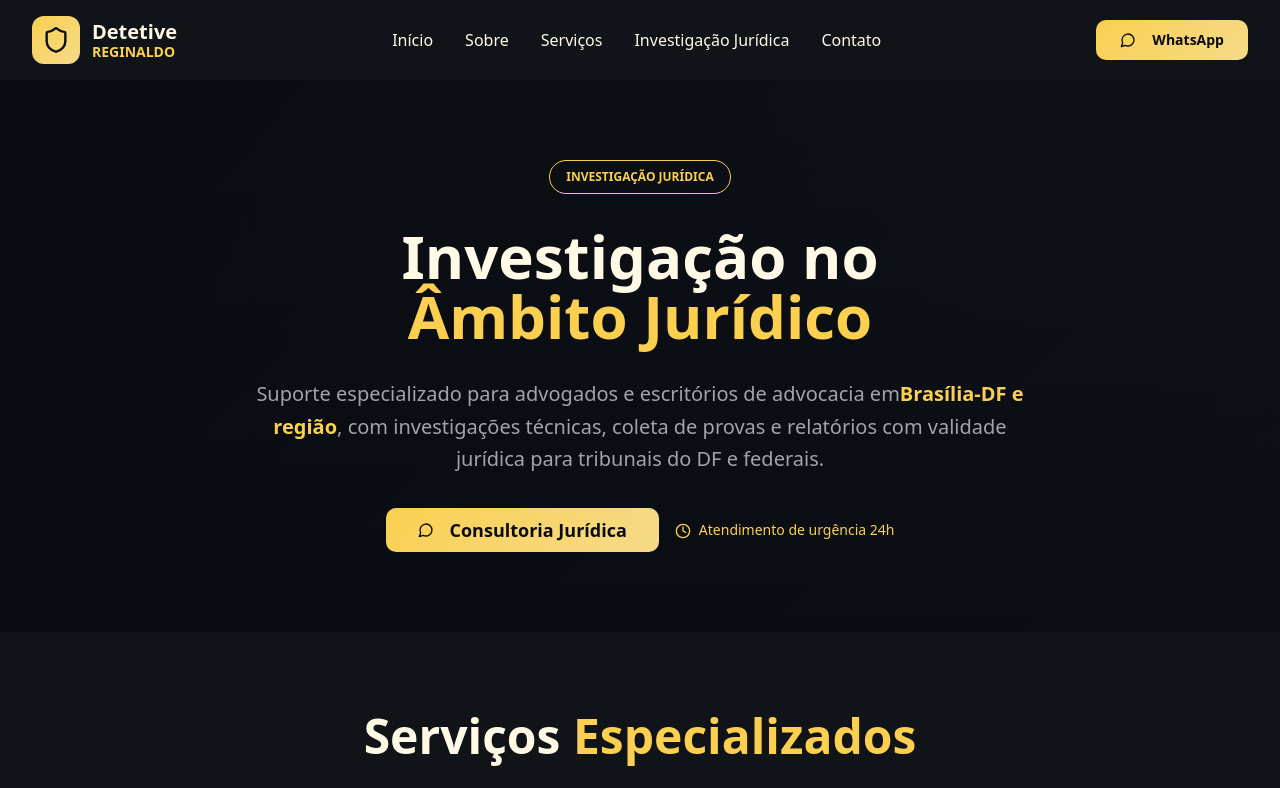
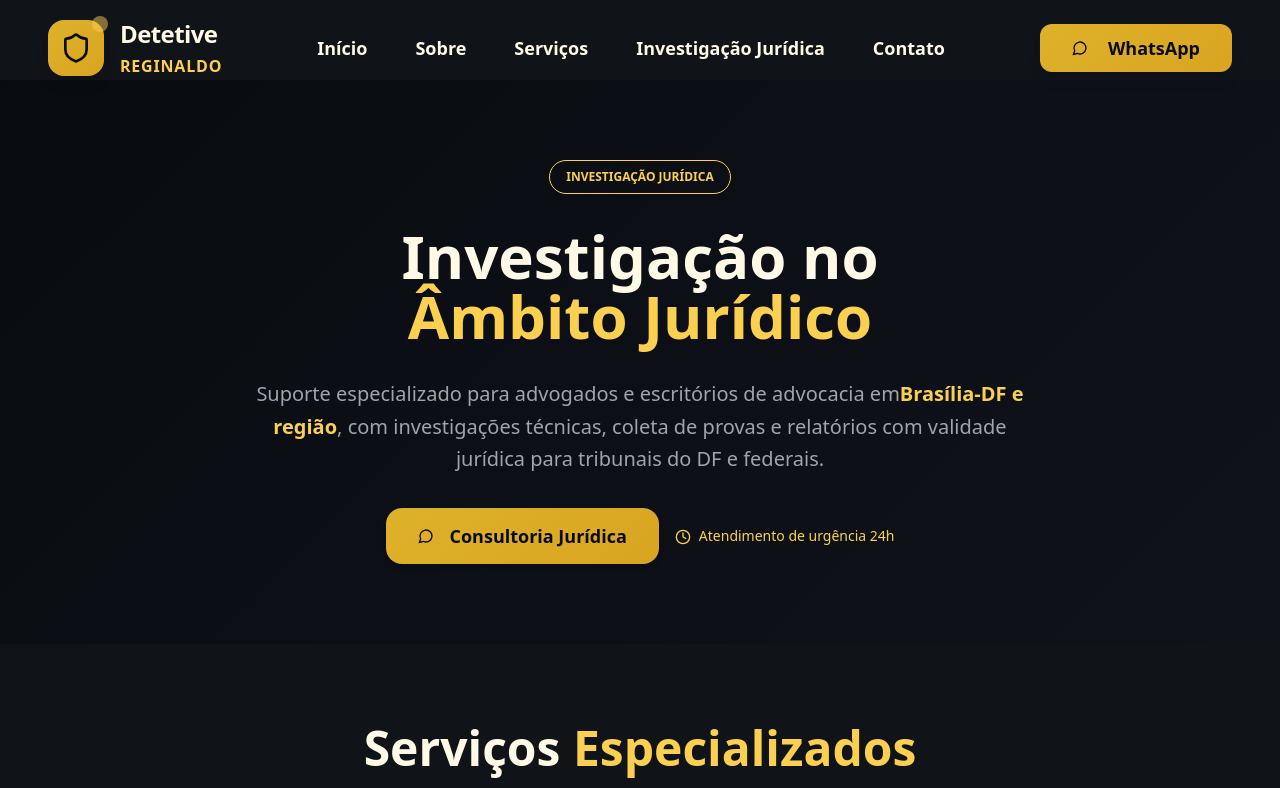
Before and after one commit to regis345/teixeira-site-maker, a React (Vite) app: page /investigacao-juridica in a window 1280 px wide. Shown: the top 788 px of the page. Built offline with nearby package versions, Linux system fonts and the light colour scheme.

Commit message:
Refatorar layout para profissionalismo

```diff
--- a/src/components/About.tsx
+++ b/src/components/About.tsx
@@ -35,18 +35,24 @@ export const About = () => {
   ];
 
   return (
-    <section id="sobre" className="py-20 bg-detective-surface/30">
-      <div className="max-w-7xl mx-auto px-6 lg:px-8">
+    <section id="sobre" className="py-24 bg-gradient-to-br from-detective-surface/20 via-background to-detective-surface/30">
+      <div className="max-w-7xl mx-auto px-8 lg:px-12">
         {/* Cabeçalho */}
-        <div className="text-center space-y-6 mb-16">
-          <Badge variant="outline" className="border-detective-gold text-detective-gold px-4 py-2">
-            CONHEÇA O DETETIVE
-          </Badge>
+        <div className="text-center space-y-8 mb-20">
+          <div className="inline-flex items-center bg-detective-gold/10 border border-detective-gold/30 rounded-full px-6 py-3">
+            <span className="text-detective-gold font-bold text-sm tracking-wider uppercase">Conheça o Detetive</span>
+          </div>
 
-          <h2 className="text-4xl lg:text-5xl font-bold text-foreground">
-            Detetive Particular em Brasília DF
-            <span className="text-detective-gold"> - Reginaldo</span>
-          </h2>
+          <div className="space-y-6">
+            <h2 className="text-4xl lg:text-6xl font-black text-foreground leading-tight">
+              Detetive Particular em Brasília DF
+              <span className="text-detective-gold block lg:inline"> - Reginaldo</span>
+            </h2>
+
+            <div className="flex justify-center">
+              <div className="h-1 w-32 bg-gradient-gold rounded-full" />
+            </div>
+          </div>
         </div>
 
         <div className="grid lg:grid-cols-2 gap-16 items-center">
--- a/src/components/Header.tsx
+++ b/src/components/Header.tsx
@@ -61,34 +61,38 @@ export const Header = () => {
 
   return (
     <header
-      className={`fixed top-0 left-0 right-0 z-50 transition-all duration-300 ${
+      className={`fixed top-0 left-0 right-0 z-50 transition-all duration-500 ${
         isScrolled
-          ? 'bg-detective-dark/95 backdrop-blur-md border-b border-detective-accent shadow-professional'
+          ? 'bg-detective-dark/95 backdrop-blur-lg border-b border-detective-gold/20 shadow-professional'
           : 'bg-transparent'
       }`}
     >
-      <div className="max-w-7xl mx-auto px-6 lg:px-8">
-        <div className="flex items-center justify-between h-20">
+      <div className="max-w-7xl mx-auto px-8 lg:px-12">
+        <div className="flex items-center justify-between h-24">
           {/* Logo */}
-          <div className="flex items-center space-x-3 cursor-pointer" onClick={() => window.location.href = '/'}>
-            <div className="w-12 h-12 bg-gradient-gold rounded-lg flex items-center justify-center">
-              <Shield className="w-7 h-7 text-detective-dark" />
+          <div className="flex items-center space-x-4 cursor-pointer group" onClick={() => window.location.href = '/'}>
+            <div className="relative">
+              <div className="w-14 h-14 bg-gradient-gold rounded-2xl flex items-center justify-center shadow-lg group-hover:scale-110 transition-transform duration-300">
+                <Shield className="w-8 h-8 text-detective-dark" />
+              </div>
+              <div className="absolute -top-1 -right-1 w-4 h-4 bg-detective-gold rounded-full opacity-0 group-hover:opacity-100 transition-opacity duration-300 animate-pulse" />
             </div>
-            <div>
-              <div className="text-xl font-bold text-foreground">Detetive</div>
-              <div className="text-detective-gold font-semibold text-sm -mt-1">REGINALDO</div>
+            <div className="space-y-1">
+              <div className="text-2xl font-black text-foreground tracking-tight">Detetive</div>
+              <div className="text-detective-gold font-bold text-base -mt-1 tracking-wider">REGINALDO</div>
             </div>
           </div>
 
           {/* Menu Desktop */}
-          <nav className="hidden lg:flex items-center space-x-8">
+          <nav className="hidden lg:flex items-center space-x-12">
             {navItems.map((item) => (
               <button
                 key={item.id}
                 onClick={() => handleNavigation(item)}
-                className="text-foreground hover:text-detective-gold transition-colors duration-200 font-medium"
+                className="text-foreground hover:text-detective-gold transition-all duration-300 font-semibold text-lg relative group"
               >
                 {item.label}
+                <span className="absolute -bottom-2 left-0 w-0 h-0.5 bg-detective-gold transition-all duration-300 group-hover:w-full" />
               </button>
             ))}
           </nav>
@@ -97,9 +101,9 @@ export const Header = () => {
           <div className="hidden lg:flex">
             <Button
               onClick={handleWhatsAppClick}
-              className="bg-gradient-gold hover:shadow-gold text-detective-dark font-bold px-6 py-2 transition-all duration-300 hover:scale-105"
+              className="bg-gradient-gold hover:shadow-gold text-detective-dark font-bold px-8 py-3 text-lg rounded-xl transition-all duration-500 hover:scale-105 shadow-lg"
             >
-              <MessageCircle className="w-4 h-4 mr-2" />
+              <MessageCircle className="w-5 h-5 mr-3" />
               WhatsApp
             </Button>
           </div>
--- a/src/components/Services.tsx
+++ b/src/components/Services.tsx
@@ -60,59 +60,65 @@ export const Services = () => {
   };
 
   return (
-    <section id="servicos" className="py-20 bg-background">
-      <div className="max-w-7xl mx-auto px-6 lg:px-8">
+    <section id="servicos" className="py-24 bg-gradient-to-br from-background via-detective-surface/30 to-background">
+      <div className="max-w-7xl mx-auto px-8 lg:px-12">
         {/* Cabeçalho */}
-        <div className="text-center space-y-6 mb-16">
-          <Badge variant="outline" className="border-detective-gold text-detective-gold px-4 py-2">
-            NOSSOS SERVIÇOS
-          </Badge>
+        <div className="text-center space-y-8 mb-20">
+          <div className="inline-flex items-center bg-detective-gold/10 border border-detective-gold/30 rounded-full px-6 py-3">
+            <span className="text-detective-gold font-bold text-sm tracking-wider uppercase">Nossos Serviços</span>
+          </div>
 
-          <h2 className="text-4xl lg:text-5xl font-bold text-foreground">
-            Serviços de Detetive Particular em
-            <span className="text-detective-gold"> Brasília DF</span>
-          </h2>
+          <div className="space-y-6">
+            <h2 className="text-4xl lg:text-6xl font-black text-foreground leading-tight">
+              Serviços de Detetive Particular em
+              <span className="text-detective-gold block lg:inline"> Brasília DF</span>
+            </h2>
 
-          <p className="text-xl text-muted-foreground max-w-3xl mx-auto">
-            <strong className="text-detective-gold">Detetive particular em Brasília</strong> oferecendo serviços especializados
-            de <strong className="text-detective-gold">investigação particular</strong> com mais de 14 anos
-            de experiência como <strong className="text-detective-gold">investigador privado no DF</strong>, sempre priorizando a discrição, ética e resultados eficazes.
+            <div className="flex justify-center">
+              <div className="h-1 w-32 bg-gradient-gold rounded-full" />
+            </div>
+          </div>
+
+          <p className="text-xl lg:text-2xl text-muted-foreground max-w-4xl mx-auto leading-relaxed font-light">
+            <strong className="text-detective-gold font-semibold">Detetive particular em Brasília</strong> oferecendo serviços especializados
+            de <strong className="text-detective-gold font-semibold">investigação particular</strong> com mais de 14 anos
+            de experiência como <strong className="text-detective-gold font-semibold">investigador privado no DF</strong>, sempre priorizando a discrição, ética e resultados eficazes.
           </p>
         </div>
 
         {/* Grid de Serviços */}
-        <div className="grid md:grid-cols-2 lg:grid-cols-3 gap-8 mb-16">
+        <div className="grid md:grid-cols-2 lg:grid-cols-3 gap-8 mb-20">
           {services.map((service, index) => {
             const IconComponent = service.icon;
 
             return (
               <Card
                 key={index}
-                className="group bg-detective-surface border-detective-accent hover:border-detective-gold transition-all duration-300 hover:shadow-professional hover:shadow-detective-gold/10 p-8"
+                className="group bg-white/5 backdrop-blur-sm border border-detective-accent/50 hover:border-detective-gold/60 transition-all duration-500 hover:shadow-professional hover:shadow-detective-gold/10 hover:transform hover:scale-[1.02] p-8 rounded-2xl"
               >
                 <div className="space-y-6">
                   <div className="relative">
-                    <div className="w-16 h-16 bg-gradient-gold rounded-xl flex items-center justify-center group-hover:scale-110 transition-transform duration-300">
-                      <IconComponent className="w-8 h-8 text-detective-dark" />
+                    <div className="w-20 h-20 bg-gradient-gold rounded-2xl flex items-center justify-center group-hover:scale-110 transition-transform duration-500 shadow-lg">
+                      <IconComponent className="w-10 h-10 text-detective-dark" />
                     </div>
-                    <div className="absolute -top-2 -right-2 w-6 h-6 bg-detective-gold rounded-full opacity-0 group-hover:opacity-100 transition-opacity duration-300" />
+                    <div className="absolute -top-2 -right-2 w-6 h-6 bg-detective-gold rounded-full opacity-0 group-hover:opacity-100 transition-all duration-500 animate-pulse" />
                   </div>
 
-                  <div className="space-y-3">
-                    <h3 className="text-xl font-bold text-foreground group-hover:text-detective-gold transition-colors">
+                  <div className="space-y-4">
+                    <h3 className="text-2xl font-bold text-foreground group-hover:text-detective-gold transition-colors duration-300">
                       {service.title}
                     </h3>
 
-                    <p className="text-muted-foreground leading-relaxed">
+                    <p className="text-muted-foreground leading-relaxed font-light text-lg">
                       {service.description}
                     </p>
                   </div>
 
-                  <div className="space-y-2">
+                  <div className="space-y-3 pt-4 border-t border-detective-accent/30">
                     {service.features.map((feature, featureIndex) => (
-                      <div key={featureIndex} className="flex items-center text-sm">
-                        <div className="w-2 h-2 bg-detective-gold rounded-full mr-3" />
-                        <span className="text-muted-foreground">{feature}</span>
+                      <div key={featureIndex} className="flex items-center">
+                        <div className="w-3 h-3 bg-detective-gold rounded-full mr-4 flex-shrink-0" />
+                        <span className="text-muted-foreground font-medium">{feature}</span>
                       </div>
                     ))}
                   </div>
--- a/src/components/ui/button.tsx
+++ b/src/components/ui/button.tsx
@@ -5,25 +5,28 @@ import { cva, type VariantProps } from "class-variance-authority"
 import { cn } from "@/lib/utils"
 
 const buttonVariants = cva(
-  "inline-flex items-center justify-center gap-2 whitespace-nowrap rounded-md text-sm font-medium ring-offset-background transition-colors focus-visible:outline-none focus-visible:ring-2 focus-visible:ring-ring focus-visible:ring-offset-2 disabled:pointer-events-none disabled:opacity-50 [&_svg]:pointer-events-none [&_svg]:size-4 [&_svg]:shrink-0",
+  "inline-flex items-center justify-center gap-2 whitespace-nowrap rounded-xl text-sm font-semibold ring-offset-background transition-all duration-300 focus-visible:outline-none focus-visible:ring-2 focus-visible:ring-ring focus-visible:ring-offset-2 disabled:pointer-events-none disabled:opacity-50 [&_svg]:pointer-events-none [&_svg]:size-4 [&_svg]:shrink-0",
   {
     variants: {
       variant: {
-        default: "bg-primary text-primary-foreground hover:bg-primary/90",
+        default: "bg-primary text-primary-foreground hover:bg-primary/90 shadow-md hover:shadow-lg",
         destructive:
-          "bg-destructive text-destructive-foreground hover:bg-destructive/90",
+          "bg-destructive text-destructive-foreground hover:bg-destructive/90 shadow-md hover:shadow-lg",
         outline:
-          "border border-input bg-background hover:bg-accent hover:text-accent-foreground",
+          "border-2 border-input bg-background hover:bg-accent hover:text-accent-foreground shadow-sm hover:shadow-md",
         secondary:
-          "bg-secondary text-secondary-foreground hover:bg-secondary/80",
+          "bg-secondary text-secondary-foreground hover:bg-secondary/80 shadow-md hover:shadow-lg",
         ghost: "hover:bg-accent hover:text-accent-foreground",
         link: "text-primary underline-offset-4 hover:underline",
+        professional: "bg-gradient-gold hover:shadow-gold text-detective-dark font-bold shadow-lg hover:scale-105 transition-all duration-500",
+        elegant: "bg-detective-surface border border-detective-gold text-detective-gold hover:bg-detective-gold hover:text-detective-dark shadow-professional",
       },
       size: {
-        default: "h-10 px-4 py-2",
-        sm: "h-9 rounded-md px-3",
-        lg: "h-11 rounded-md px-8",
-        icon: "h-10 w-10",
+        default: "h-12 px-6 py-3 text-base",
+        sm: "h-9 rounded-lg px-4 text-sm",
+        lg: "h-14 rounded-2xl px-10 py-4 text-lg font-bold",
+        icon: "h-12 w-12",
+        xl: "h-16 rounded-2xl px-12 py-5 text-xl font-black",
       },
     },
     defaultVariants: {
--- a/src/index.css
+++ b/src/index.css
@@ -89,15 +89,24 @@ Paleta: Preto elegante, dourado sofisticado, cinzas investigativos
     --detective-surface: 220 25% 12%;
     --detective-accent: 220 15% 25%;
 
-    /* Gradientes elegantes */
+    /* Professional Shadows */
+    --shadow-professional: 0 25px 50px -12px rgba(0, 0, 0, 0.25), 0 8px 16px -8px rgba(0, 0, 0, 0.15);
+    --shadow-gold: 0 0 40px rgba(212, 175, 55, 0.3), 0 10px 30px -10px rgba(212, 175, 55, 0.2);
+    --shadow-elegant: 0 32px 64px -12px rgba(0, 0, 0, 0.2);
+    --shadow-subtle: 0 4px 6px -1px rgba(0, 0, 0, 0.1), 0 2px 4px -1px rgba(0, 0, 0, 0.06);
+    --shadow-card: 0 10px 25px -5px rgba(0, 0, 0, 0.1), 0 8px 10px -6px rgba(0, 0, 0, 0.1);
+    --shadow-deep: 0 25px 50px -15px hsl(220 30% 5% / 0.6);
+
+    /* Professional Gradients */
+    --gradient-detective: linear-gradient(135deg, hsl(var(--detective-dark)) 0%, hsl(var(--detective-accent)) 100%);
+    --gradient-gold: linear-gradient(135deg, hsl(45, 73%, 52%) 0%, hsl(43, 74%, 49%) 100%);
+    --gradient-overlay: linear-gradient(180deg, transparent 0%, hsla(var(--detective-dark), 0.4) 50%, hsl(var(--detective-dark)) 100%);
+    --gradient-professional: linear-gradient(135deg, hsl(var(--detective-dark)) 0%, hsl(var(--detective-surface)) 100%);
     --gradient-hero: linear-gradient(135deg, hsl(var(--detective-dark)), hsl(220 25% 8%));
-    --gradient-gold: linear-gradient(135deg, hsl(var(--detective-gold)), hsl(var(--detective-gold-light)));
-    --gradient-overlay: linear-gradient(180deg, transparent, hsl(220 30% 5% / 0.8));
 
-    /* Sombras investigativas */
-    --shadow-professional: 0 10px 30px -10px hsl(220 30% 5% / 0.5);
-    --shadow-gold: 0 0 40px hsl(var(--detective-gold) / 0.2);
-    --shadow-deep: 0 25px 50px -15px hsl(220 30% 5% / 0.6);
+    /* Professional Spacing */
+    --spacing-section: 6rem;
+    --spacing-content: 2rem;
 
     /* Transições suaves */
     --transition-smooth: all 0.3s cubic-bezier(0.4, 0, 0.2, 1);
```
Also changed, not shown: src/components/Hero.tsx (+85 -33 lines).
